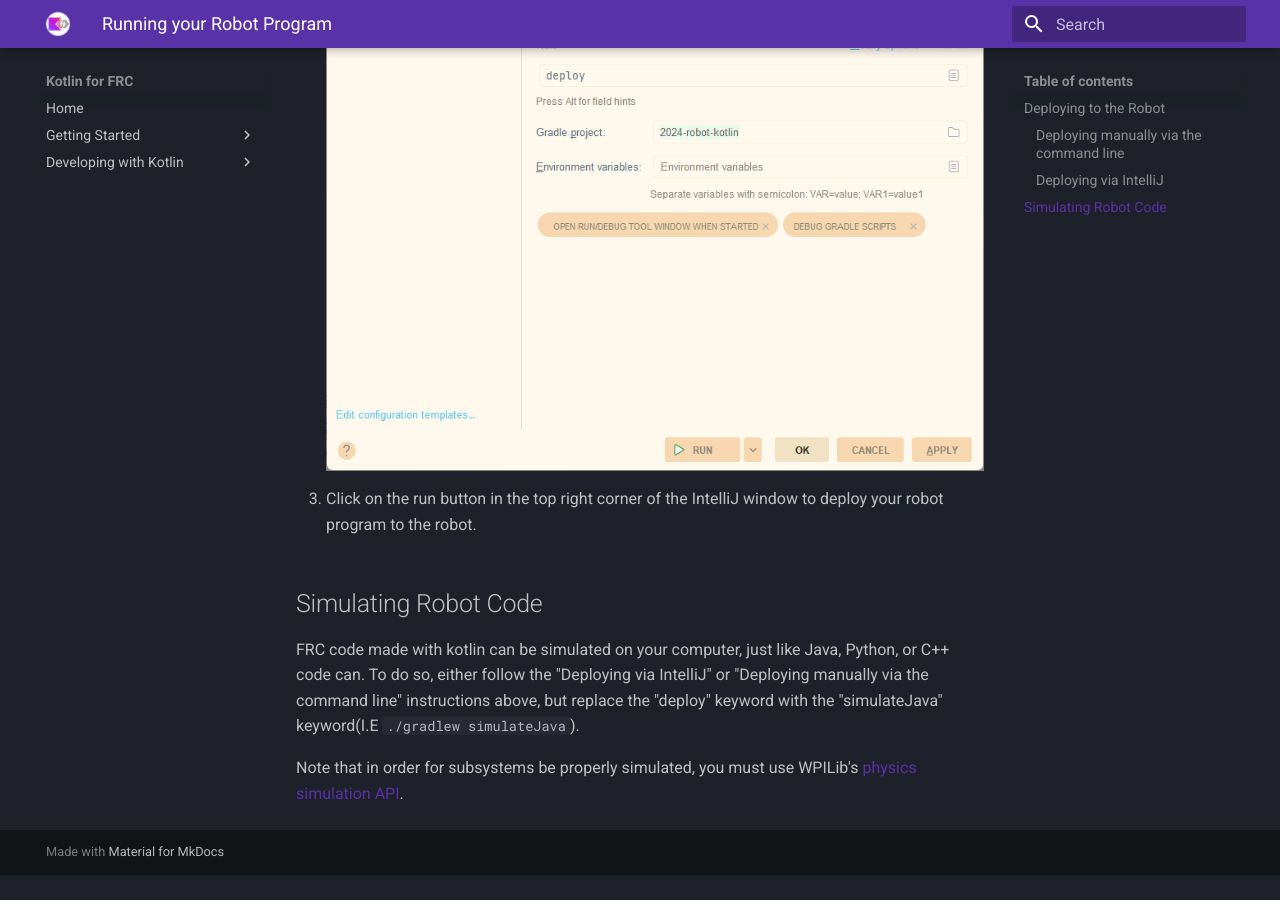
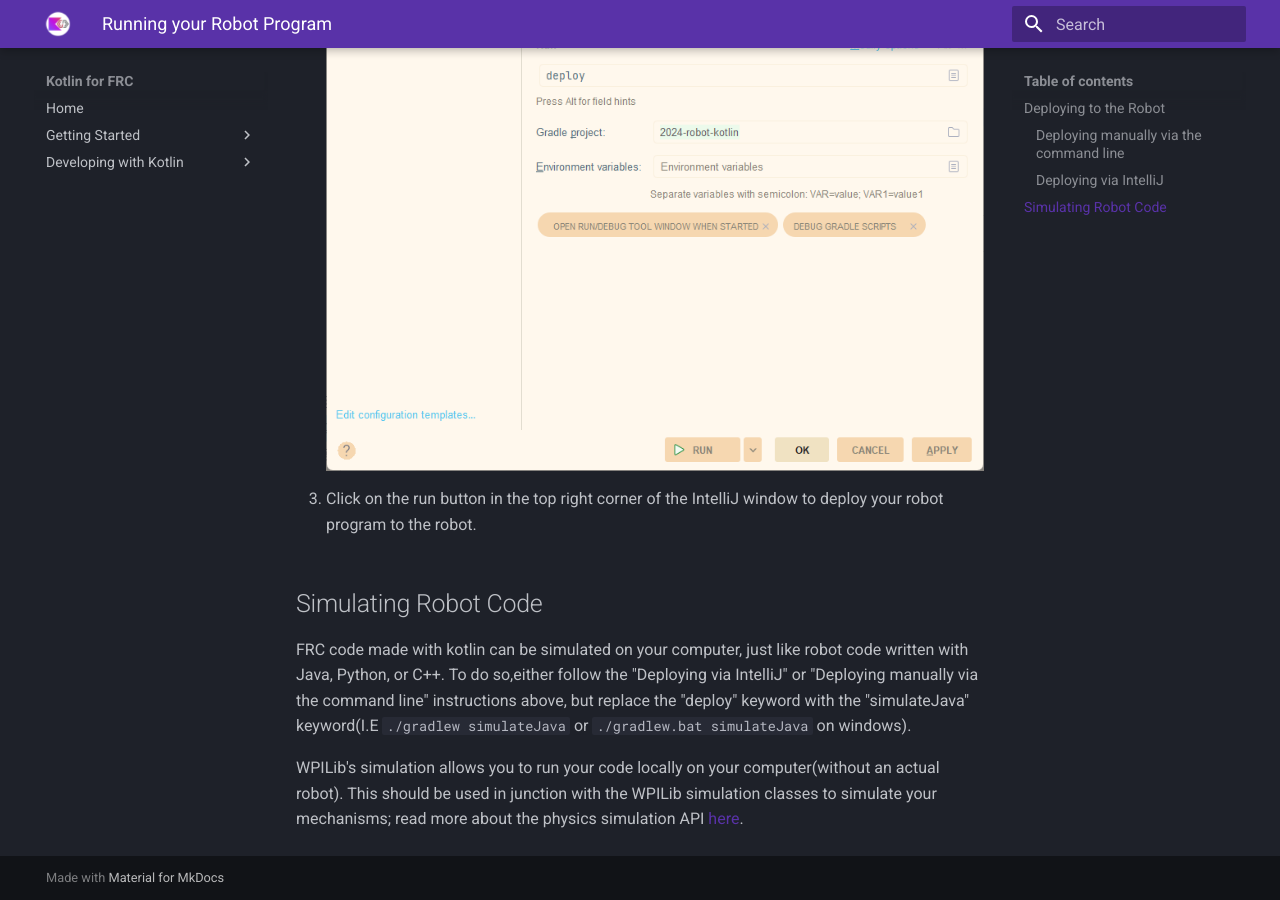
Before and after one commit to Kotlin-for-FRC/kotlin-for-frc.github.io, an MkDocs documentation site: the page built from docs/getting-started/running.md, in a window 1280 px wide and 900 px high, scrolled down 996 px. Built offline with MkDocs 1.6.1 and Material for MkDocs 9.7.7, drawn with Linux system fonts in a browser that asks for light colours; before the commit the page ends 1871 px from its top, so only the background shows below that.

Commit message:
Syntax corrections

```diff
--- a/docs/getting-started/running.md
+++ b/docs/getting-started/running.md
@@ -36,8 +36,7 @@ There are two ways of running the `deploy` command:
 
 ## Simulating Robot Code
 
-FRC code made with kotlin can be simulated on your computer, just like Java, Python, or C++ code can. To do so,
-either follow the "Deploying via IntelliJ" or "Deploying manually via the command line" instructions above, but replace the "deploy"
-keyword with the "simulateJava" keyword(I.E `./gradlew simulateJava`).
+FRC code made with kotlin can be simulated on your computer, just like robot code written with Java, Python, or C++. To do so,either follow the "Deploying via IntelliJ" or "Deploying manually via the command line" instructions above, but replace the "deploy" keyword with the "simulateJava" keyword(I.E `./gradlew simulateJava` or `./gradlew.bat simulateJava` on windows).
 
-Note that in order for subsystems be properly simulated, you must use WPILib's [physics simulation API](https://docs.wpilib.org/en/stable/docs/software/wpilib-tools/robot-simulation/physics-sim.html).
+WPILib's simulation allows you to run your code locally on your computer(without an actual robot). This should be used in junction with the WPILib simulation classes to simulate your mechanisms; read more about the physics simulation API [here](
+https://docs.wpilib.org/en/stable/docs/software/wpilib-tools/robot-simulation/physics-sim.html).
```
